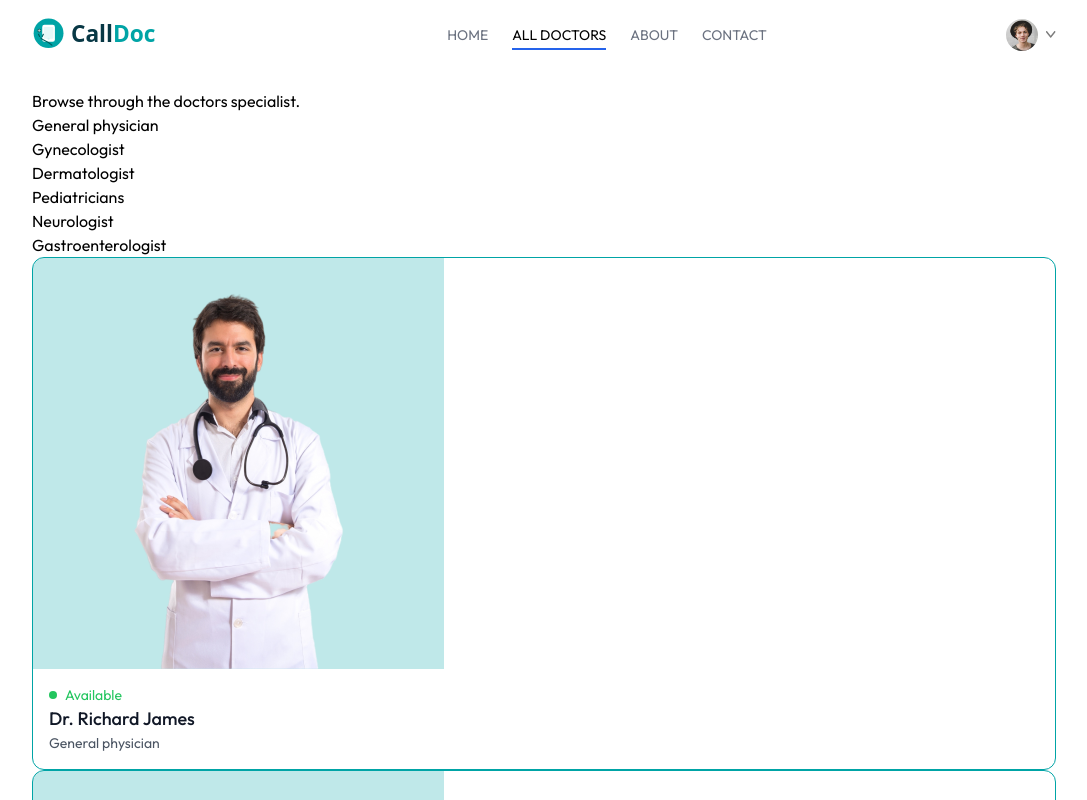
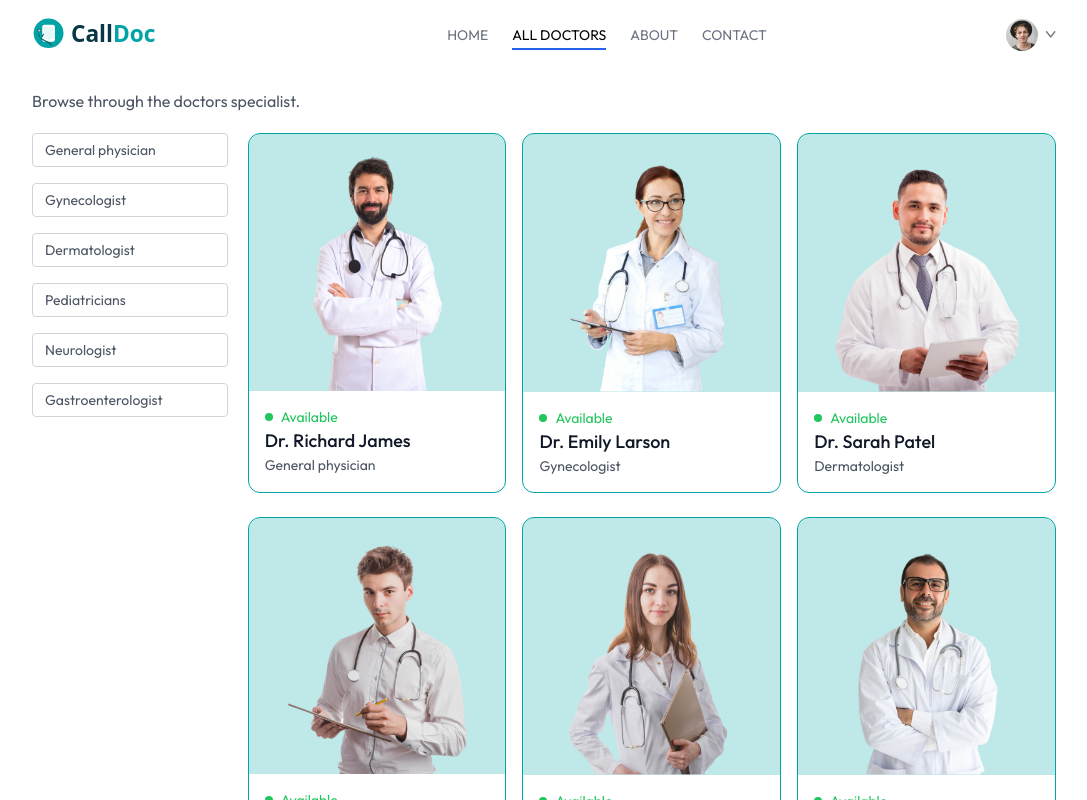
Before and after one commit to Praveen-Thathsara/Doctor-Channeling-Website-CallDoc, a React (Vite) app in the folder frontend/: page /doctors in a window 1280 px wide. Shown: the top 800 px of the page, without its empty margins (96-1183 px from the left). Built offline with nearby package versions, Linux system fonts and the light colour scheme.

Commit message:
create all doctors page

```diff
--- a/frontend/src/pages/Doctors.jsx
+++ b/frontend/src/pages/Doctors.jsx
@@ -1,12 +1,14 @@
 import React, { useContext, useEffect, useState } from 'react'
 import { useParams, } from 'react-router-dom'
 import { AppContext } from '../context/AppContext'
+import { useNavigate } from 'react-router-dom'
 
 
 const Doctors = () => {
 
   const { speciality } = useParams()
   const [ filterDoc, setFilterDoc] = useState([])
+  const navigate = useNavigate()
   const { doctors } = useContext(AppContext)
 
   const applyFilter = () => {
@@ -24,17 +26,17 @@
 
       return (
     <div>
-      <p>Browse through the doctors specialist.</p>
-      <div>
-        <div>
-          <p>General physician</p>
-          <p>Gynecologist</p>
-          <p>Dermatologist</p>
-          <p>Pediatricians</p>
-          <p>Neurologist</p>
-          <p>Gastroenterologist</p>
+      <p className='text-gray-600'>Browse through the doctors specialist.</p>
+      <div className='flex flex-col sm:flex-row items-start gap-5 mt-5'>
+        <div className='flex flex-col gap-4 text-sm text-gray-600'>
+          <p onClick={()=> speciality === 'General physician' ? navigate('/doctors') : navigate('/doctors/General physician')} className={`w-[94vm] sm:w-auto pl-3 py-1.5 pr-16 border border-gray-300 rounded transition-all cursor-pointer ${speciality === "General physician" ? "bg-indigo-100 text-black" : ""}`}>General physician</p>
+          <p onClick={()=> speciality === 'Gynecologist' ? navigate('/doctors') : navigate('/doctors/Gynecologist')} className={`w-[94vm] sm:w-auto pl-3 py-1.5 pr-16 border border-gray-300 rounded transition-all cursor-pointer ${speciality === "Gynecologist" ? "bg-indigo-100 text-black" : ""}`}>Gynecologist</p>
+          <p onClick={()=> speciality === 'Dermatologist' ? navigate('/doctors') : navigate('/doctors/Dermatologist')} className={`w-[94vm] sm:w-auto pl-3 py-1.5 pr-16 border border-gray-300 rounded transition-all cursor-pointer ${speciality === "Dermatologist" ? "bg-indigo-100 text-black" : ""}`}>Dermatologist</p>
+          <p onClick={()=> speciality === 'Pediatricians' ? navigate('/doctors') : navigate('/doctors/Pediatricians')} className={`w-[94vm] sm:w-auto pl-3 py-1.5 pr-16 border border-gray-300 rounded transition-all cursor-pointer ${speciality === "Pediatricians" ? "bg-indigo-100 text-black" : ""}`}>Pediatricians</p>
+          <p onClick={()=> speciality === 'Neurologist' ? navigate('/doctors') : navigate('/doctors/Neurologist')} className={`w-[94vm] sm:w-auto pl-3 py-1.5 pr-16 border border-gray-300 rounded transition-all cursor-pointer ${speciality === "Neurologist" ? "bg-indigo-100 text-black" : ""}`}>Neurologist</p>
+          <p onClick={()=> speciality === 'Gastroenterologist' ? navigate('/doctors') : navigate('/doctors/Gastroenterologist')} className={`w-[94vm] sm:w-auto pl-3 py-1.5 pr-16 border border-gray-300 rounded transition-all cursor-pointer ${speciality === "Gastroenterologist" ? "bg-indigo-100 text-black" : ""}`}>Gastroenterologist</p>
         </div>
-        <div>
+        <div className='w-full grid grid-cols-auto gap-4 gap-y-6'>
           {
             filterDoc.map((item,index)=>(
                 <div onClick={()=>navigate(`/appointments/${item._id}`)} className='border border-[#00A4A6] rounded-xl overflow-hidden cursor-pointer hover:translate-y-[-10px] transition-all duration-500' key= {index}>
```
